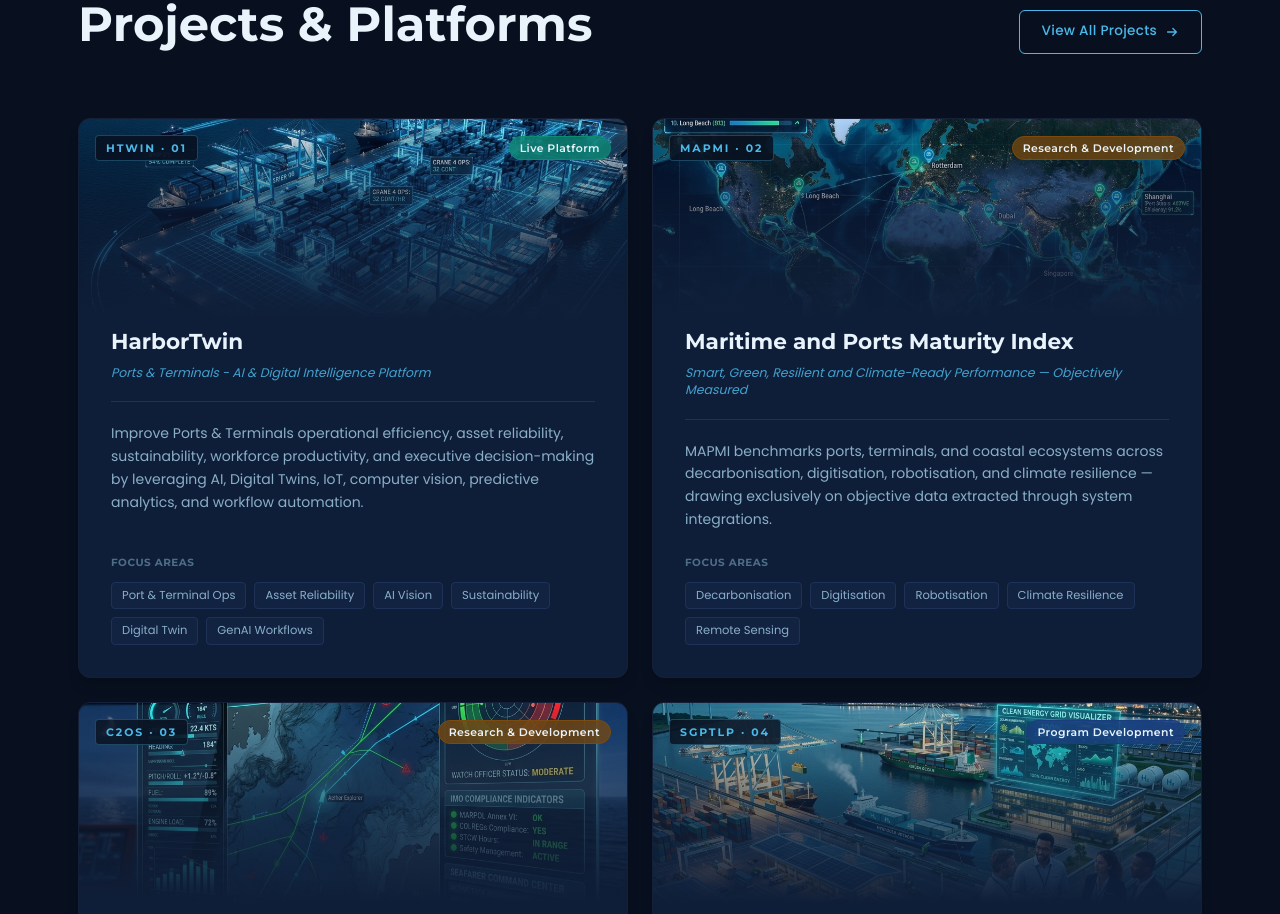
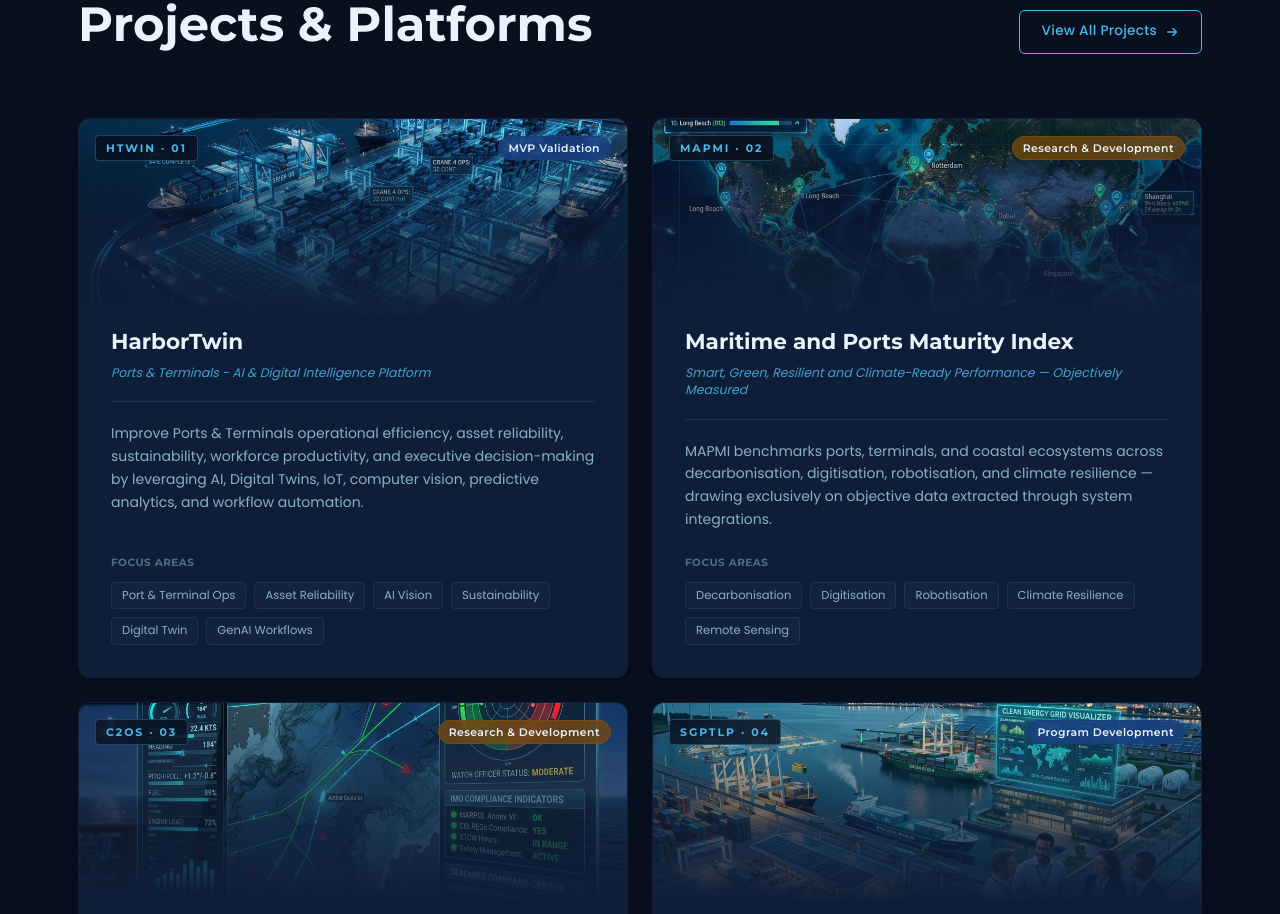
Before and after one commit to Sakthi-ctrl/Uminato-version, a Next.js app: page / in a window 1280 px wide. Shown: the part 2280-3194 px from the top of the page. Built offline with nearby package versions, Linux system fonts and the light colour scheme.

Commit message:
Change project status from 'Live Platform' to 'MVP Validation'

```diff
--- a/src/components/HomeProjects.tsx
+++ b/src/components/HomeProjects.tsx
@@ -19,7 +19,7 @@ const PROJECTS = [
     desc: 'Improve Ports & Terminals operational efficiency, asset reliability, sustainability, workforce productivity, and executive decision-making by leveraging AI, Digital Twins, IoT, computer vision, predictive analytics, and workflow automation.',
     image: '/assets/projects/harbortwin.png',
     focus: ['Port & Terminal Ops', 'Asset Reliability', 'AI Vision', 'Sustainability', 'Digital Twin', 'GenAI Workflows'],
-    status: 'Live Platform',
+    status: 'MVP Validation',
   },
   {
     id: '02',
```
